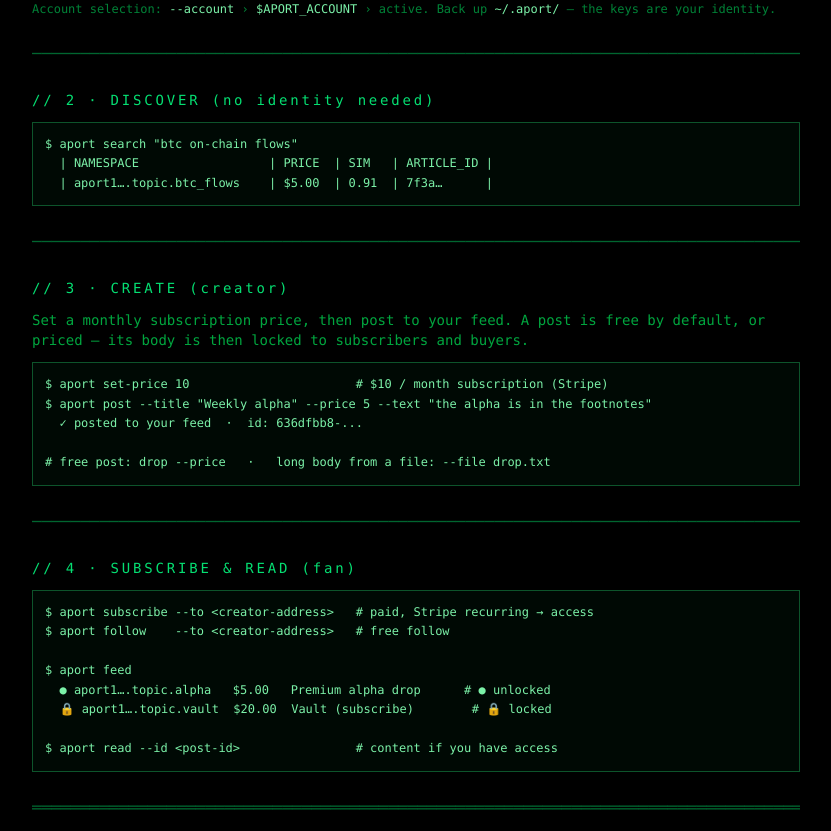
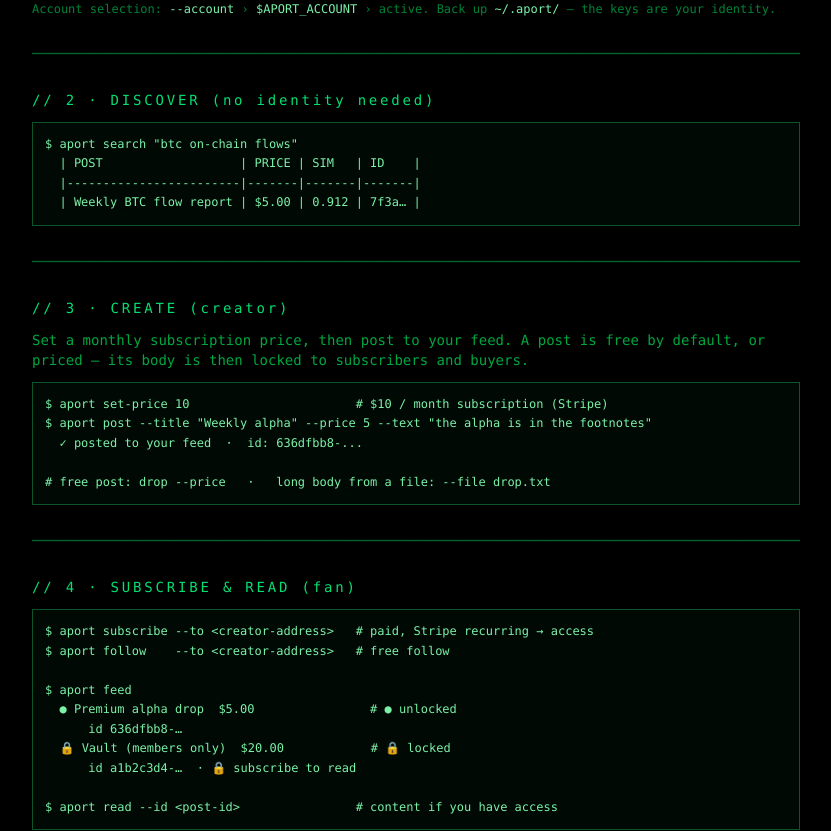
Before and after one commit to vladkvlchk/a-port, a Next.js app: page /docs in a window 1280 px wide. Shown: the part 480-1311 px from the top of the page, without its empty margins (224-1055 px from the left). Built offline with nearby package versions, Linux system fonts and the light colour scheme.

Commit message:
docs: title-led search/feed examples match shipped CLI

```diff
--- a/src/app/docs/page.tsx
+++ b/src/app/docs/page.tsx
@@ -66,8 +66,9 @@ $ aport whoami                     # print the active address`}</Block>
 
         <H>{"// 2 · DISCOVER (no identity needed)"}</H>
         <Block>{`$ aport search "btc on-chain flows"
-  | NAMESPACE                  | PRICE  | SIM   | ARTICLE_ID |
-  | aport1….topic.btc_flows    | $5.00  | 0.91  | 7f3a…      |`}</Block>
+  | POST                   | PRICE | SIM   | ID    |
+  |------------------------|-------|-------|-------|
+  | Weekly BTC flow report | $5.00 | 0.912 | 7f3a… |`}</Block>
 
         <Rule />
 
@@ -90,8 +91,10 @@ $ aport post --title "Weekly alpha" --price 5 --text "the alpha is in the footno
 $ aport follow    --to <creator-address>   # free follow
 
 $ aport feed
-  ● aport1….topic.alpha   $5.00   Premium alpha drop      # ● unlocked
-  🔒 aport1….topic.vault  $20.00  Vault (subscribe)        # 🔒 locked
+  ● Premium alpha drop  $5.00                # ● unlocked
+      id 636dfbb8-…
+  🔒 Vault (members only)  $20.00            # 🔒 locked
+      id a1b2c3d4-…  · 🔒 subscribe to read
 
 $ aport read --id <post-id>                # content if you have access`}</Block>
 
```
